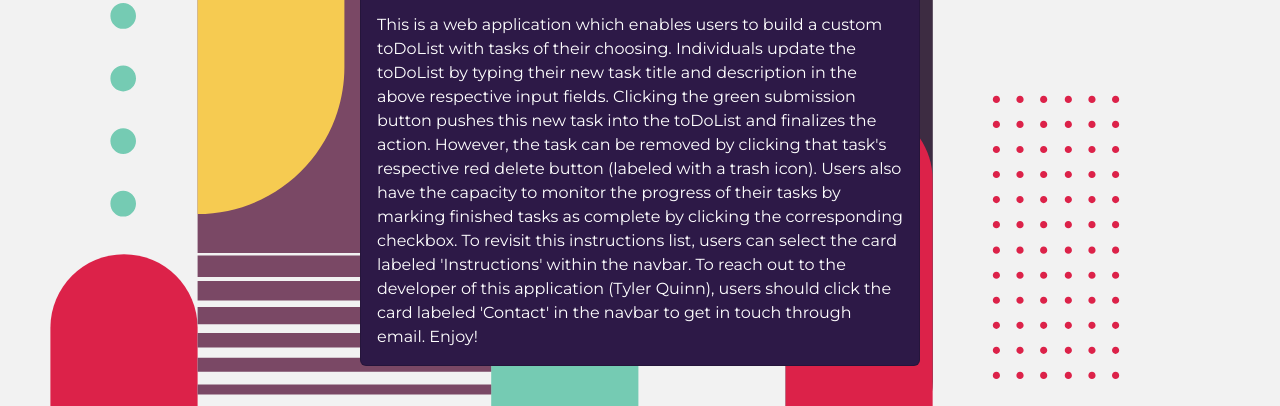
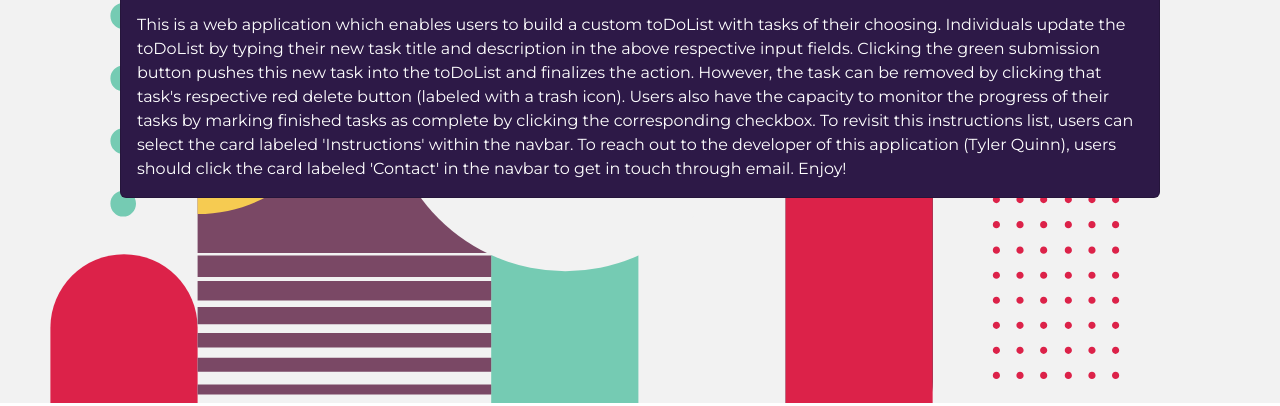
Before and after one commit to tylerquinnlewisu/todolist-tq, a plain HTML site: page index.html in a window 1280 px wide. Shown: the part 397-803 px from the top of the page. Drawn offline with nearby package versions, Linux system fonts and the light colour scheme.

Commit message:
Widened instructions box

```diff
--- a/index.html
+++ b/index.html
@@ -91,7 +91,7 @@
 
       <!-- Info/Instructions card -->
       <div class="d-flex justify-content-center" id="instructions-container">
-        <div class="card text-white mb-3" style="width: 35rem; height: fit-content; background-color: #2D1947;">
+        <div class="card text-white mb-3" style="width: 65rem; height: fit-content; background-color: #2D1947;">
           <div class="card-header"><i class="fa-brands fa-readme"></i>   Instructions</div>
           <div class="card-body">
             <p class="card-text">This is a web application which enables users to build a custom toDoList with tasks of their choosing.
```
